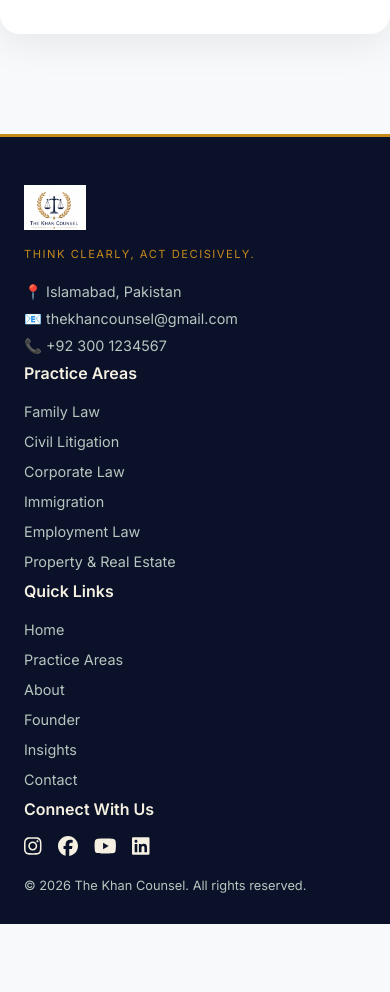
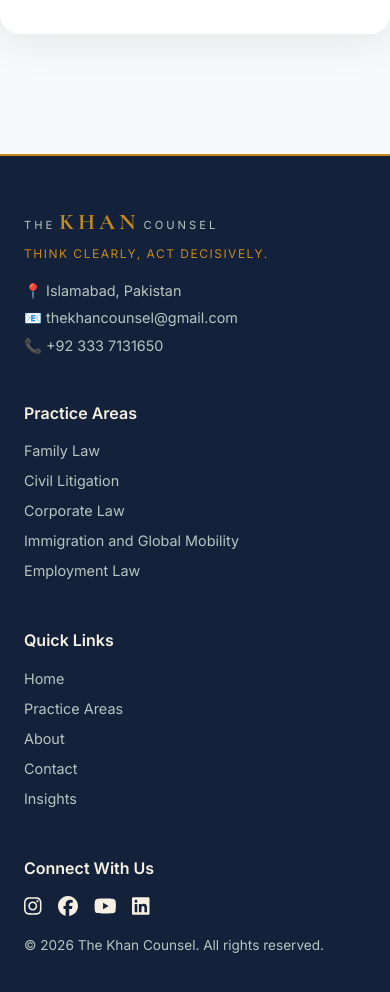
Before and after one commit to Ammara-khann/The-Khan-Counsel, a React (Create React App) app: page /about in a window 390 px wide. Shown: the part 2000-2992 px from the top of the page. Before the commit the page ends 2924 px from the top, so only its background shows below. Built offline with nearby package versions, Linux system fonts and the light colour scheme.

Commit message:
Fixed footer and mobile responsiveness

```diff
--- a/src/App.css
+++ b/src/App.css
@@ -1,18 +1,45 @@
-/* ============================================================
-   PROFESSIONAL RESPONSIVE DESIGN
-   ============================================================ */
-
 * {
   margin: 0;
   padding: 0;
   box-sizing: border-box;
 }
 
+:root {
+  --primary: #0B2B26;
+  --primary-light: #1A403A;
+  --primary-dark: #061814;
+  --gold: #D4AF37;
+  --gold-light: #E8C84A;
+  --gold-dark: #B8962E;
+  --sand: #F5F0E1;
+  --sand-dark: #E8E0CC;
+  --white: #FFFFFF;
+  --text-primary: #0B2B26;
+  --text-secondary: #4A5A55;
+  --text-light: #8A9A95;
+  --shadow: 0 8px 40px rgba(11, 43, 38, 0.10);
+  --shadow-hover: 0 16px 60px rgba(11, 43, 38, 0.18);
+  --radius: 16px;
+  --transition: all 0.3s cubic-bezier(0.4, 0, 0.2, 1);
+}
+
 body {
   font-family: 'Inter', -apple-system, BlinkMacSystemFont, sans-serif;
-  background: #F8F9FA;
-  color: #1A1A2E;
-  line-height: 1.6;
+  background: var(--sand);
+  color: var(--text-primary);
+  line-height: 1.7;
+  -webkit-font-smoothing: antialiased;
+  -moz-osx-font-smoothing: grayscale;
+}
+
+h1, h2, h3, h4, h5, h6 {
+  font-family: 'Playfair Display', serif;
+  font-weight: 600;
+}
+
+a {
+  text-decoration: none;
+  color: inherit;
 }
 
 .container {
@@ -21,373 +48,105 @@ body {
   padding: 0 24px;
 }
 
-/* ============================================================
-   HEADER — DESKTOP
-   ============================================================ */
-
-.site-header {
-  background: #0A1128;
-  padding: 16px 0;
-  border-bottom: 2px solid #C68A1B;
-  position: sticky;
-  top: 0;
-  z-index: 1000;
-}
-
-.header-container {
-  max-width: 1200px;
-  margin: 0 auto;
-  padding: 0 24px;
-  display: flex;
-  justify-content: space-between;
-  align-items: center;
-}
-
-.logo-img {
-  height: 45px;
-  width: auto;
-}
-
-.desktop-nav {
-  display: flex;
-  gap: 32px;
-  align-items: center;
-}
-
-.nav-link {
-  color: #F5F0E1;
-  font-size: 0.95rem;
-  font-weight: 500;
-  padding: 4px 0;
-  border-bottom: 2px solid transparent;
-  transition: all 0.2s;
-  text-decoration: none;
-}
-
-.nav-link:hover {
-  color: #C68A1B;
-}
-
-.nav-link.active {
-  border-bottom-color: #C68A1B;
-  color: #C68A1B;
-}
-
-.cta-btn {
-  background: #C68A1B;
-  color: #FFFFFF;
-  padding: 10px 28px;
-  border-radius: 30px;
-  font-weight: 600;
-  font-size: 0.9rem;
-  text-decoration: none;
-  transition: all 0.2s;
-}
-
-.cta-btn:hover {
-  background: #B07A16;
-  transform: translateY(-2px);
-}
-
-/* ============================================================
-   HEADER — MOBILE (Hamburger)
-   ============================================================ */
-
-.mobile-toggle {
-  display: none;
-  background: none;
-  border: none;
-  font-size: 1.5rem;
-  cursor: pointer;
-  color: #F5F0E1;
-}
-
-.mobile-menu {
-  display: none;
-  flex-direction: column;
-  padding: 20px 24px 30px;
-  background: #0A1128;
-  border-top: 1px solid rgba(198, 138, 27, 0.2);
-}
-
-.mobile-menu.open {
-  display: flex;
-}
-
-.mobile-link {
-  color: #F5F0E1;
-  text-decoration: none;
-  padding: 14px 0;
-  font-size: 1.1rem;
-  font-weight: 500;
-  border-bottom: 1px solid rgba(255, 255, 255, 0.05);
-}
-
-.mobile-cta {
-  background: #C68A1B;
-  color: #FFFFFF;
-  padding: 14px 24px;
-  border-radius: 30px;
-  text-decoration: none;
-  text-align: center;
-  font-weight: 600;
-  margin-top: 16px;
-}
-
-/* ============================================================
-   RESPONSIVE BREAKPOINTS
-   ============================================================ */
-
-/* ===== DESKTOP (1024px+) ===== */
-@media (min-width: 1024px) {
-  .desktop-nav {
-    display: flex !important;
-  }
-  .cta-btn {
-    display: inline-block !important;
-  }
-  .mobile-toggle {
-    display: none !important;
-  }
-  .mobile-menu {
-    display: none !important;
-  }
-}
-
-/* ===== TABLET (768px - 1024px) ===== */
-@media (max-width: 1024px) {
-  .desktop-nav {
-    display: none !important;
-  }
-  .cta-btn {
-    display: none !important;
-  }
-  .mobile-toggle {
-    display: block !important;
-  }
-  .mobile-menu {
-    display: none !important;
-  }
-  .mobile-menu.open {
-    display: flex !important;
-  }
-}
-
-/* ===== MOBILE (480px - 768px) ===== */
-@media (max-width: 768px) {
-  .header-container {
-    padding: 0 16px;
-  }
-  .logo-img {
-    height: 38px;
-  }
-  .mobile-link {
-    font-size: 1rem;
-    padding: 12px 0;
-  }
-  .container {
-    padding: 0 16px;
-  }
-}
-
-/* ===== SMALL MOBILE (<480px) ===== */
-@media (max-width: 480px) {
-  .header-container {
-    padding: 0 12px;
-  }
-  .logo-img {
-    height: 32px;
-  }
-  .mobile-link {
-    font-size: 0.95rem;
-    padding: 10px 0;
-  }
-  .mobile-cta {
-    padding: 12px 20px;
-    font-size: 0.9rem;
-  }
-  .container {
-    padding: 0 12px;
-  }
-  .section-title {
-    font-size: 1.4rem;
-  }
-  .section-subtitle {
-    font-size: 0.85rem;
-  }
-  .hero-title {
-    font-size: 1.8rem !important;
-  }
-  .hero-right {
-    display: none !important;
-  }
-  .practice-grid {
-    grid-template-columns: 1fr !important;
-    gap: 12px !important;
-  }
-  .why-grid {
-    grid-template-columns: 1fr !important;
-  }
-  .blog-grid {
-    grid-template-columns: 1fr !important;
-  }
-  .footer-grid {
-    grid-template-columns: 1fr !important;
-    text-align: center !important;
-    gap: 16px !important;
-  }
-  .btn-primary,
-  .btn-outline,
-  .btn-secondary {
-    width: 100% !important;
-    display: block !important;
-    text-align: center !important;
-  }
-}
-
-/* ============================================================
-   BUTTONS
-   ============================================================ */
-
+/* Buttons */
 .btn-primary {
   display: inline-block;
-  background: #C68A1B;
-  color: #FFFFFF;
-  padding: 12px 32px;
-  border-radius: 30px;
+  background: var(--gold);
+  color: var(--primary);
+  padding: 14px 36px;
+  border-radius: 50px;
   font-weight: 600;
   font-size: 0.95rem;
   border: none;
   cursor: pointer;
-  transition: all 0.2s;
-  text-align: center;
+  transition: var(--transition);
+  letter-spacing: 0.3px;
+}
+.btn-primary:hover {
+  background: var(--gold-dark);
+  transform: translateY(-2px);
+  box-shadow: 0 8px 30px rgba(212, 175, 55, 0.35);
 }
 
 .btn-outline {
   display: inline-block;
   background: transparent;
-  color: #1A1A2E;
-  padding: 12px 32px;
-  border-radius: 30px;
+  color: var(--sand);
+  padding: 14px 36px;
+  border-radius: 50px;
   font-weight: 600;
   font-size: 0.95rem;
-  border: 2px solid #C68A1B;
+  border: 2px solid var(--gold);
   cursor: pointer;
-  transition: all 0.2s;
-  text-align: center;
+  transition: var(--transition);
+  letter-spacing: 0.3px;
+}
+.btn-outline:hover {
+  background: var(--gold);
+  color: var(--primary);
+  transform: translateY(-2px);
 }
 
 .btn-secondary {
   display: inline-block;
-  background: #1A1A2E;
-  color: #FFFFFF;
-  padding: 12px 32px;
-  border-radius: 30px;
+  background: var(--primary);
+  color: var(--sand);
+  padding: 14px 36px;
+  border-radius: 50px;
   font-weight: 600;
   font-size: 0.95rem;
   border: none;
   cursor: pointer;
-  transition: all 0.2s;
-  text-align: center;
+  transition: var(--transition);
+  letter-spacing: 0.3px;
+}
+.btn-secondary:hover {
+  background: var(--primary-light);
+  transform: translateY(-2px);
+  box-shadow: 0 8px 30px rgba(11, 43, 38, 0.3);
 }
 
-/* ============================================================
-   CARDS & GRID
-   ============================================================ */
-
+/* Cards */
 .card {
-  background: #FFFFFF;
-  border-radius: 12px;
-  padding: 24px;
-  box-shadow: 0 4px 20px rgba(0, 0, 0, 0.06);
-  transition: all 0.3s ease;
+  background: var(--white);
+  border-radius: var(--radius);
+  padding: 32px;
+  box-shadow: var(--shadow);
+  transition: var(--transition);
+}
+.card:hover {
+  transform: translateY(-6px);
+  box-shadow: var(--shadow-hover);
 }
 
-.practice-grid {
-  display: grid;
-  grid-template-columns: repeat(3, 1fr);
-  gap: 24px;
+/* Section Titles */
+.section-title {
+  font-size: 2.8rem;
+  font-weight: 700;
+  color: var(--primary);
+  margin-bottom: 12px;
+  line-height: 1.2;
+}
+.section-title .highlight {
+  color: var(--gold);
+}
+.section-subtitle {
+  font-size: 1.1rem;
+  color: var(--text-secondary);
+  max-width: 600px;
+  margin-bottom: 40px;
 }
 
+/* Responsive */
 @media (max-width: 768px) {
-  .practice-grid {
-    grid-template-columns: 1fr !important;
-    gap: 16px !important;
+  .section-title {
+    font-size: 2rem;
+  }
+  .container {
+    padding: 0 16px;
+  }
+  .btn-primary, .btn-outline, .btn-secondary {
+    padding: 12px 24px;
+    font-size: 0.85rem;
   }
 }
-
-.why-grid {
-  display: grid;
-  grid-template-columns: repeat(3, 1fr);
-  gap: 16px;
-  max-width: 900px;
-  margin: 0 auto;
-}
-
-@media (max-width: 768px) {
-  .why-grid {
-    grid-template-columns: 1fr !important;
-  }
-}
-
-.blog-grid {
-  display: grid;
-  grid-template-columns: repeat(auto-fill, minmax(320px, 1fr));
-  gap: 24px;
-}
-
-@media (max-width: 768px) {
-  .blog-grid {
-    grid-template-columns: 1fr !important;
-  }
-}
-
-/* ============================================================
-   FOOTER — FULL WIDTH
-   ============================================================ */
-
-.footer-grid {
-  display: grid;
-  grid-template-columns: repeat(auto-fit, minmax(200px, 1fr));
-  gap: 40px;
-  margin-bottom: 24px;
-}
-
-@media (max-width: 768px) {
-  .footer-grid {
-    grid-template-columns: 1fr !important;
-    text-align: center !important;
-    gap: 20px !important;
-  }
-}
-
-/* ============================================================
-   SECTION TITLES
-   ============================================================ */
-
-.section-title {
-  font-size: 2.4rem;
-  font-weight: 700;
-  color: #1A1A2E;
-  margin-bottom: 8px;
-  font-family: 'Georgia', serif;
-}
-
-.section-title .highlight {
-  color: #C68A1B;
-}
-
-.section-subtitle {
-  font-size: 1.05rem;
-  color: #6B7A8E;
-  margin-bottom: 28px;
-}
-
-@media (max-width: 480px) {
-  .section-title {
-    font-size: 1.6rem;
-  }
-  .section-subtitle {
-    font-size: 0.9rem;
-  }
-}
--- a/src/components/Footer.js
+++ b/src/components/Footer.js
@@ -7,52 +7,56 @@ const Footer = () => {
   return (
     <footer style={styles.footer}>
       <div style={styles.container}>
-        <div className="footer-grid">
+        <div style={styles.grid}>
           {/* Brand */}
           <div>
-            <Link to="/" style={styles.logoLink}>
-              <img src="/logo.png" alt="The Khan Counsel" style={styles.logoImage} />
-            </Link>
+            <div style={styles.logoContainer}>
+              <span style={styles.logoText}>THE</span>
+              <span style={styles.logoTextLarge}>KHAN</span>
+              <span style={styles.logoText}>COUNSEL</span>
+            </div>
             <p style={styles.tagline}>Think clearly, act decisively.</p>
             <p style={styles.text}>📍 Islamabad, Pakistan</p>
             <p style={styles.text}>📧 thekhancounsel@gmail.com</p>
-            <p style={styles.text}>📞 +92 300 1234567</p>
+            <p style={styles.text}>📞 +92 333 7131650</p>
           </div>
 
           {/* Practice Areas */}
           <div>
             <h4 style={styles.heading}>Practice Areas</h4>
-            <Link to="/services/family-law" style={styles.link}>Family Law</Link><br />
-            <Link to="/services/civil-law" style={styles.link}>Civil Litigation</Link><br />
-            <Link to="/services/corporate-law" style={styles.link}>Corporate Law</Link><br />
-            <Link to="/services/immigration-law" style={styles.link}>Immigration</Link><br />
-            <Link to="/services/employment-law" style={styles.link}>Employment Law</Link><br />
-            <Link to="/services/property-law" style={styles.link}>Property & Real Estate</Link>
+            <ul style={styles.list}>
+              <li><Link to="/services/family-law" style={styles.link}>Family Law</Link></li>
+              <li><Link to="/services/civil-law" style={styles.link}>Civil Litigation</Link></li>
+              <li><Link to="/services/corporate-law" style={styles.link}>Corporate Law</Link></li>
+              <li><Link to="/services/immigration-law" style={styles.link}>Immigration and Global Mobility</Link></li>
+              <li><Link to="/services/employment-law" style={styles.link}>Employment Law</Link></li>
+            </ul>
           </div>
 
           {/* Quick Links */}
           <div>
             <h4 style={styles.heading}>Quick Links</h4>
-            <Link to="/" style={styles.link}>Home</Link><br />
-            <Link to="/services" style={styles.link}>Practice Areas</Link><br />
-            <Link to="/about" style={styles.link}>About</Link><br />
-            <Link to="/founder" style={styles.link}>Founder</Link><br />
-            <Link to="/blogs" style={styles.link}>Insights</Link><br />
-            <Link to="/contact" style={styles.link}>Contact</Link>
+            <ul style={styles.list}>
+              <li><Link to="/" style={styles.link}>Home</Link></li>
+              <li><Link to="/services" style={styles.link}>Practice Areas</Link></li>
+              <li><Link to="/about" style={styles.link}>About</Link></li>
+              <li><Link to="/contact" style={styles.link}>Contact</Link></li>
+              <li><Link to="/blogs" style={styles.link}>Insights</Link></li>
+            </ul>
           </div>
 
           {/* Social */}
           <div>
             <h4 style={styles.heading}>Connect With Us</h4>
             <div style={styles.social}>
-              <a href="https://www.instagram.com/thisiskhantalks/" target="_blank" rel="noopener noreferrer" style={styles.socialIcon}>
+              <a href="https://www.instagram.com/thekhancounsel/" target="_blank" rel="noopener noreferrer" style={styles.socialIcon}>
                 <FontAwesomeIcon icon={faInstagram} size="lg" />
               </a>
               <a href="#" style={styles.socialIcon}><FontAwesomeIcon icon={faFacebook} size="lg" /></a>
               <a href="#" style={styles.socialIcon}><FontAwesomeIcon icon={faYoutube} size="lg" /></a>
               <a href="#" style={styles.socialIcon}><FontAwesomeIcon icon={faLinkedin} size="lg" /></a>
             </div>
-            <p style={{ ...styles.text, marginTop: '16px', fontSize: '0.8rem' }}>
+            <p style={{ ...styles.text, marginTop: '16px', fontSize: '0.85rem' }}>
               © 2026 The Khan Counsel. All rights reserved.
             </p>
           </div>
@@ -64,34 +68,50 @@ const Footer = () => {
 
 const styles = {
   footer: {
-    background: '#0A1128',
+    background: '#14213b',
     color: '#B8C5C0',
     padding: '48px 0 24px',
-    marginTop: '40px',
-    borderTop: '3px solid #C68A1B',
-    width: '100%',
+    marginTop: '60px',
+    borderTop: '2px solid #C68A1B',
   },
   container: {
     maxWidth: '1200px',
     margin: '0 auto',
     padding: '0 24px',
   },
-  logoLink: {
-    display: 'inline-block',
-    textDecoration: 'none',
+  grid: {
+    display: 'grid',
+    gridTemplateColumns: 'repeat(auto-fit, minmax(200px, 1fr))',
+    gap: '40px',
+    marginBottom: '24px',
   },
-  logoImage: {
-    height: '45px',
-    width: 'auto',
-    objectFit: 'contain',
-    marginBottom: '8px',
+  logoContainer: {
+    display: 'flex',
+    alignItems: 'baseline',
+    gap: '4px',
+    marginBottom: '4px',
+  },
+  logoText: {
+    fontSize: '0.7rem',
+    fontWeight: '400',
+    letterSpacing: '3px',
+    color: '#B8C5C0',
+    fontFamily: 'Inter, sans-serif',
+  },
+  logoTextLarge: {
+    fontSize: '1.4rem',
+    fontWeight: '700',
+    letterSpacing: '4px',
+    color: '#C68A1B',
+    fontFamily: 'Cormorant Garamond, serif',
   },
   tagline: {
-    fontSize: '0.7rem',
+    fontSize: '0.75rem',
     letterSpacing: '1.5px',
     color: '#C68A1B',
     textTransform: 'uppercase',
     marginBottom: '16px',
+    fontFamily: 'Inter, sans-serif',
   },
   text: {
     marginBottom: '4px',
@@ -103,6 +123,11 @@ const styles = {
     fontSize: '1rem',
     fontWeight: '600',
     marginBottom: '12px',
+    fontFamily: "'Inter', sans-serif",
+  },
+  list: {
+    listStyle: 'none',
+    padding: 0,
   },
   link: {
     color: '#B8C5C0',
--- a/src/pages/Home.js
+++ b/src/pages/Home.js
@@ -8,7 +8,7 @@ const Home = () => {
   const featured = servicesData.slice(0, 6);
 
   return (
-    <>
+    <div>
       {/* ===== HERO ===== */}
       <section style={styles.hero}>
         <div className="container" style={styles.heroInner}>
@@ -32,15 +32,14 @@ const Home = () => {
       </section>
 
       {/* ===== PRACTICE AREAS ===== */}
-      <section className="section" style={styles.section}>
-        <div className="container">
+      <section className="container" style={styles.section}>
         <h2 className="section-title" style={{ textAlign: 'center' }}>
           Our <span className="highlight">Practice Areas</span>
         </h2>
         <p className="section-subtitle" style={{ textAlign: 'center' }}>
           Comprehensive legal services tailored to your needs.
         </p>
-          <div className="practice-grid" style={styles.grid}>
+        <div style={styles.grid}>
           {featured.map(service => (
             <Link to={`/services/${service.id}`} key={service.id} style={styles.cardLink}>
               <div className="card" style={styles.card}>
@@ -56,16 +55,15 @@ const Home = () => {
             </Link>
           ))}
         </div>
-        </div>
       </section>
 
       {/* ===== WHY US ===== */}
-      <section className="why-section" style={styles.why}>
+      <section style={styles.why}>
         <div className="container">
           <h2 className="section-title" style={{ textAlign: 'center' }}>
             Why <span className="highlight">The Khan Counsel?</span>
           </h2>
-          <div className="why-grid" style={styles.whyGrid}>
+          <div style={styles.whyGrid}>
             <div style={styles.whyItem}>
               <FontAwesomeIcon icon={faCheckCircle} style={{ color: '#C68A1B' }} />
               Strategic & Proactive
@@ -95,7 +93,7 @@ const Home = () => {
       </section>
 
       {/* ===== CTA ===== */}
-      <section className="cta-section container" style={styles.cta}>
+      <section className="container" style={styles.cta}>
         <div style={styles.ctaInner}>
           <h2 style={styles.ctaTitle}>Ready to resolve your legal matters?</h2>
           <p style={styles.ctaSub}>Book a consultation with our expert team today.</p>
@@ -104,11 +102,12 @@ const Home = () => {
           </Link>
         </div>
       </section>
-    </>
+    </div>
   );
 };
 
 const styles = {
+  // ===== HERO =====
   hero: {
     background: '#FFFFFF',
     padding: '60px 0',
@@ -150,34 +149,30 @@ const styles = {
   },
   heroEmoji: {
     fontSize: '8rem',
-    opacity: 0.12,
+    opacity: 1.05,
   },
+
+  // ===== PRACTICE AREAS =====
   section: {
     backgroundColor: '#FFF8F0',
     padding: '60px 0',
   },
   grid: {
     display: 'grid',
-    gridTemplateColumns: 'repeat(3, 1fr)',
-    gap: '24px',
-    alignItems: 'stretch',
+    gridTemplateColumns: 'repeat(auto-fit, minmax(260px, 1fr))',
+    gap: '84px',
   },
   cardLink: {
     textDecoration: 'none',
-    display: 'block',
-    height: '100%',
   },
   card: {
     borderTop: '3px solid #C68A1B',
     textAlign: 'left',
-    height: '100%',
-    padding: '28px',
+    height: '110%',
+    padding: '34px',
     backgroundColor: '#FFFFFF',
     borderRadius: '12px',
     boxShadow: '0 4px 20px rgba(0,0,0,0.06)',
-    display: 'flex',
-    flexDirection: 'column',
-    transition: 'all 0.3s ease',
   },
   icon: {
     fontSize: '1.8rem',
@@ -193,20 +188,21 @@ const styles = {
     fontSize: '0.95rem',
     color: '#6B7A8E',
     marginBottom: '12px',
-    flex: 1,
   },
   cardArrow: {
     color: '#C68A1B',
     fontWeight: '600',
     fontSize: '0.9rem',
   },
+
+  // ===== WHY US =====
   why: {
     background: '#F5F5F5',
     padding: '60px 0',
   },
   whyGrid: {
     display: 'grid',
-    gridTemplateColumns: 'repeat(3, 1fr)',
+    gridTemplateColumns: 'repeat(3, 1fr)',  // ← 3 columns fixed
     gap: '16px',
     maxWidth: '900px',
     margin: '0 auto',
@@ -223,6 +219,8 @@ const styles = {
     color: '#1A1A2E',
     boxShadow: '0 2px 10px rgba(0,0,0,0.04)',
   },
+
+  // ===== CTA =====
   cta: {
     padding: '60px 0',
   },
@@ -247,41 +245,19 @@ const styles = {
 
 // ===== RESPONSIVE =====
 const responsiveStyles = `
-@media (max-width: 992px) {
-  .practice-grid { grid-template-columns: repeat(2, 1fr) !important; }
-  .why-grid { grid-template-columns: repeat(2, 1fr) !important; }
-  .hero-title { font-size: 2.8rem !important; }
+@media (max-width: 768px) {
+  .hero-title { font-size: 2.4rem !important; }
+  .why-grid { grid-template-columns: 1fr 1fr !important; }
+  .cta-title { font-size: 1.6rem !important; }
 }
-
-@media (max-width: 768px) {
-  .practice-grid { grid-template-columns: 1fr !important; gap: 16px !important; }
+@media (max-width: 480px) {
   .why-grid { grid-template-columns: 1fr !important; }
-  .hero-title { font-size: 2rem !important; }
-  .hero-sub { font-size: 1rem !important; }
-  .hero-right { display: none !important; }
-  .hero-left { min-width: 100% !important; text-align: center !important; }
-  .hero-btns { flex-direction: column !important; align-items: center !important; }
+  .hero-title { font-size: 1.8rem !important; }
   .hero-btns .btn-primary, .hero-btns .btn-outline {
-    width: 100% !important;
-    text-align: center !important;
+    width: 100%;
+    text-align: center;
   }
-  .card { padding: 20px !important; }
   .cta-inner { padding: 30px 20px !important; }
-  .cta-title { font-size: 1.5rem !important; }
-  .section { padding: 40px 0 !important; }
-  .why-section { padding: 40px 0 !important; }
-  .cta-section { padding: 40px 0 !important; }
-}
-
-@media (max-width: 480px) {
-  .hero-title { font-size: 1.6rem !important; }
-  .card-title { font-size: 1rem !important; }
-  .card-desc { font-size: 0.8rem !important; }
-  .card { padding: 16px !important; }
-  .why-item { font-size: 0.85rem !important; padding: 12px 16px !important; }
-  .cta-inner { padding: 24px 16px !important; }
-  .cta-title { font-size: 1.3rem !important; }
-  .cta-sub { font-size: 0.85rem !important; }
 }
 `;
 const styleSheet = document.createElement('style');
```
Also changed, not shown: src/pages/Founder.js (+13 -10 lines). Lines whose indentation alone changed are shown as unchanged.
